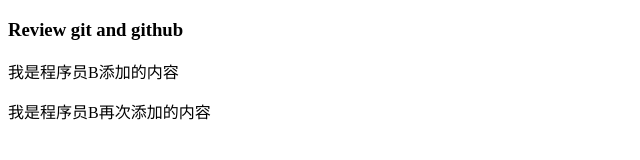
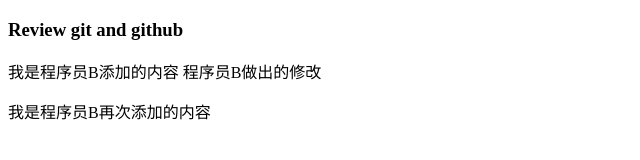
Before and after one commit to kanxiaoxi/git-demo, a plain HTML site: page index.html in a window 1280 px wide. Shown: the whole page, without its empty margins (0-640 px from the left). Drawn offline with Linux system fonts and the light colour scheme.

Commit message:
程序员B修改了index.html文件

```diff
--- a/index.html
+++ b/index.html
@@ -11,7 +11,7 @@
 
 <body>
     <h3>Review git and github</h3>
-    <p>我是程序员B添加的内容</p>
+    <p>我是程序员B添加的内容 程序员B做出的修改</p>
     <p>我是程序员B再次添加的内容</p>
 </body>
 
```
